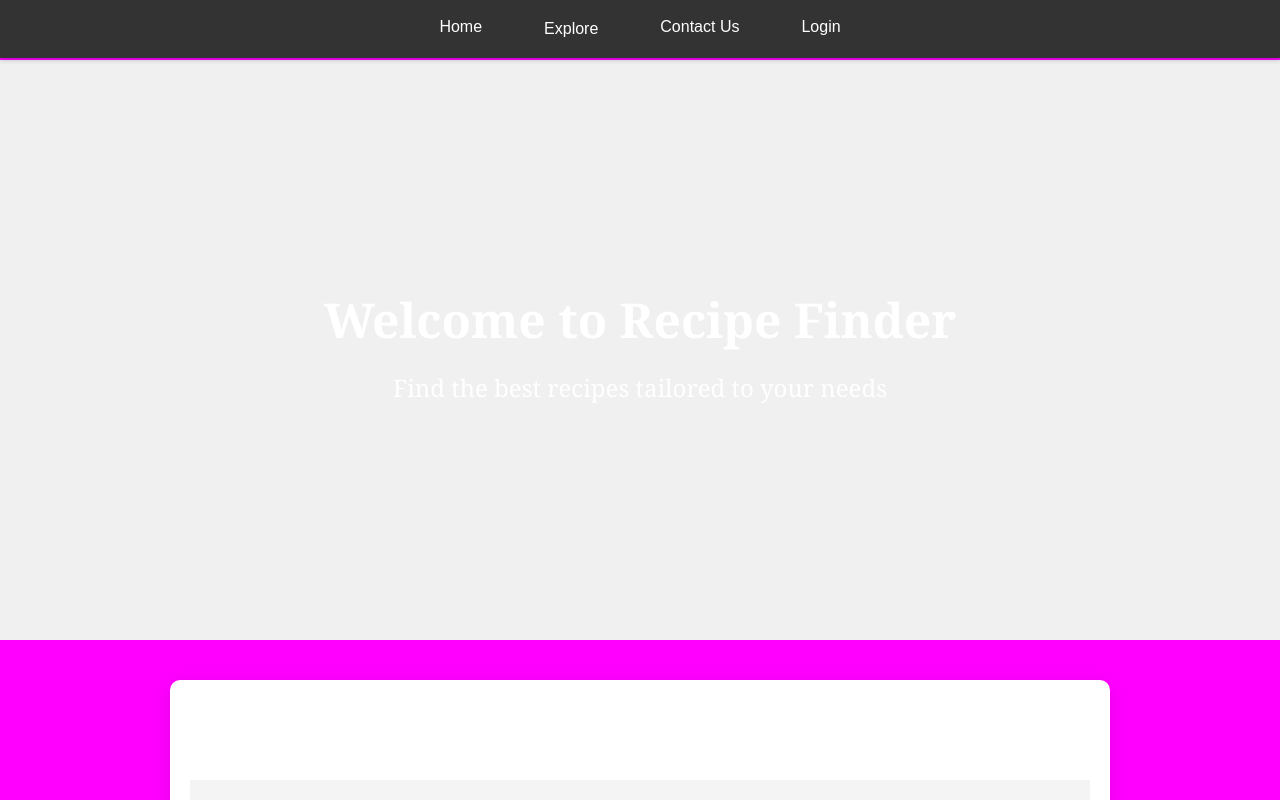
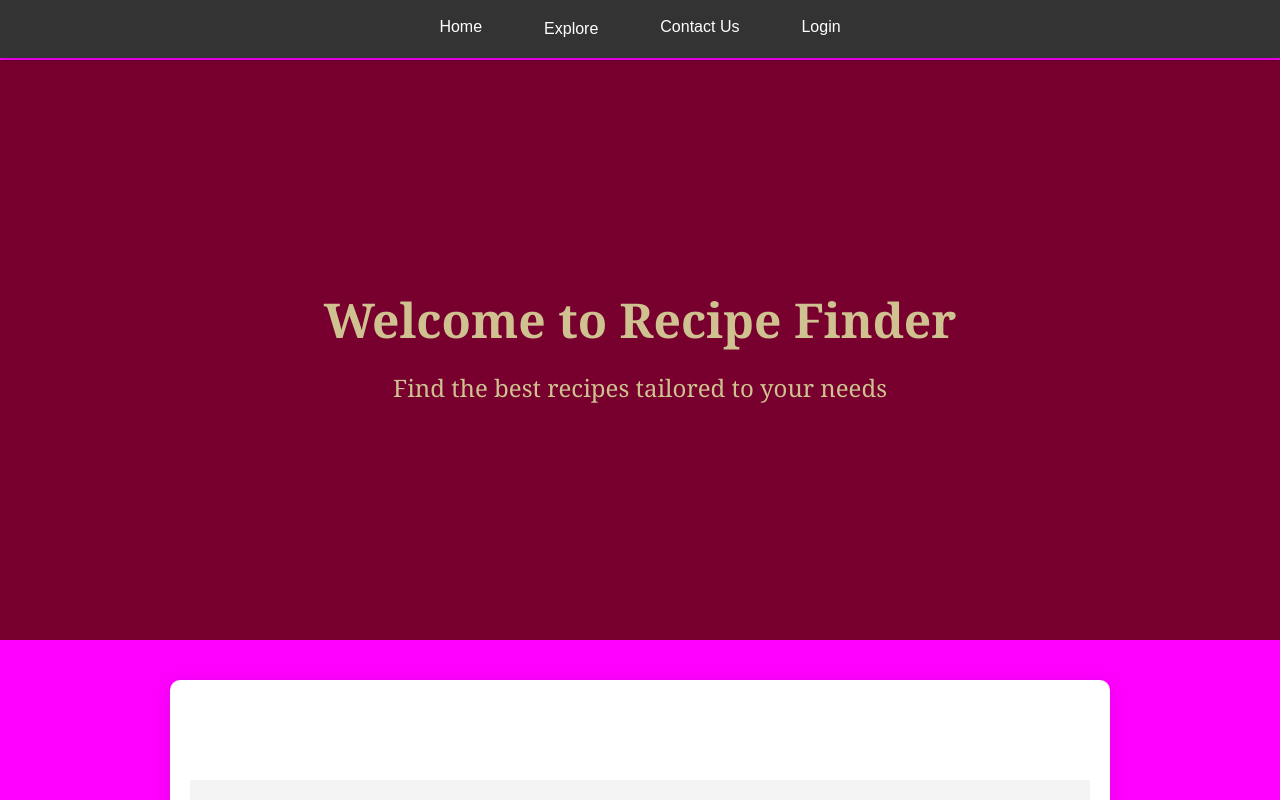
Before and after one commit to jessjoseph/recipe-finder, a plain HTML site: page index.html in a window 1280 px wide. Shown: the top 800 px of the page. Drawn offline with Linux system fonts and the light colour scheme.

Commit message:
Update styles.css

```diff
--- a/styles.css
+++ b/styles.css
@@ -9,23 +9,22 @@ body {
 }
 
 header {
-    text-align: center;
+   text-align: center;
     padding: 50px 20px; /* Adjust padding as needed */
-    color: #ffffff;
+    color: #cfc190;
     background-size: cover; /* Maintain cover size */
     background-position: center;
-     /* Your cover image */
+    background-color:#a5003f; /* Your cover image */
     height: 480px; /* Set desired height for longer cover */
-    background-color: #ff00ff;
 }
 .cover {
-    display: flex;               /* Use flexbox */
+   display: flex;               /* Use flexbox */
     flex-direction: column;      /* Stack children vertically */
     justify-content: center;     /* Center content vertically */
     align-items: center;         /* Center content horizontally */
     height: 80vhvh;              /* Full viewport height */
     text-align: center;          /* Center text */
-    background-color: #f0f0f0;  /* Optional: set a background color */
+    background-color: #77002e;  /* Optional: set a background color */
    font-family: Georgia, 'Times New Roman', Times, serif;
 margin-bottom: 40px;
 }
```
